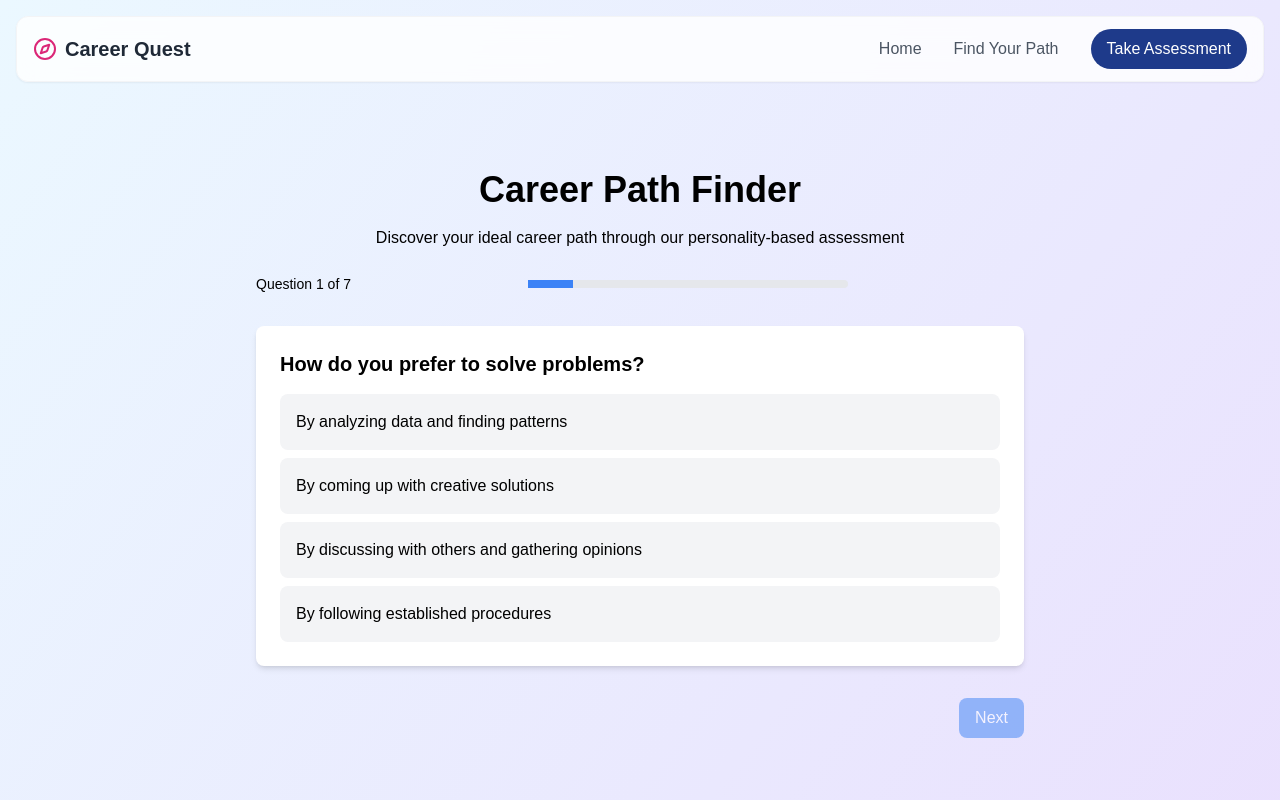
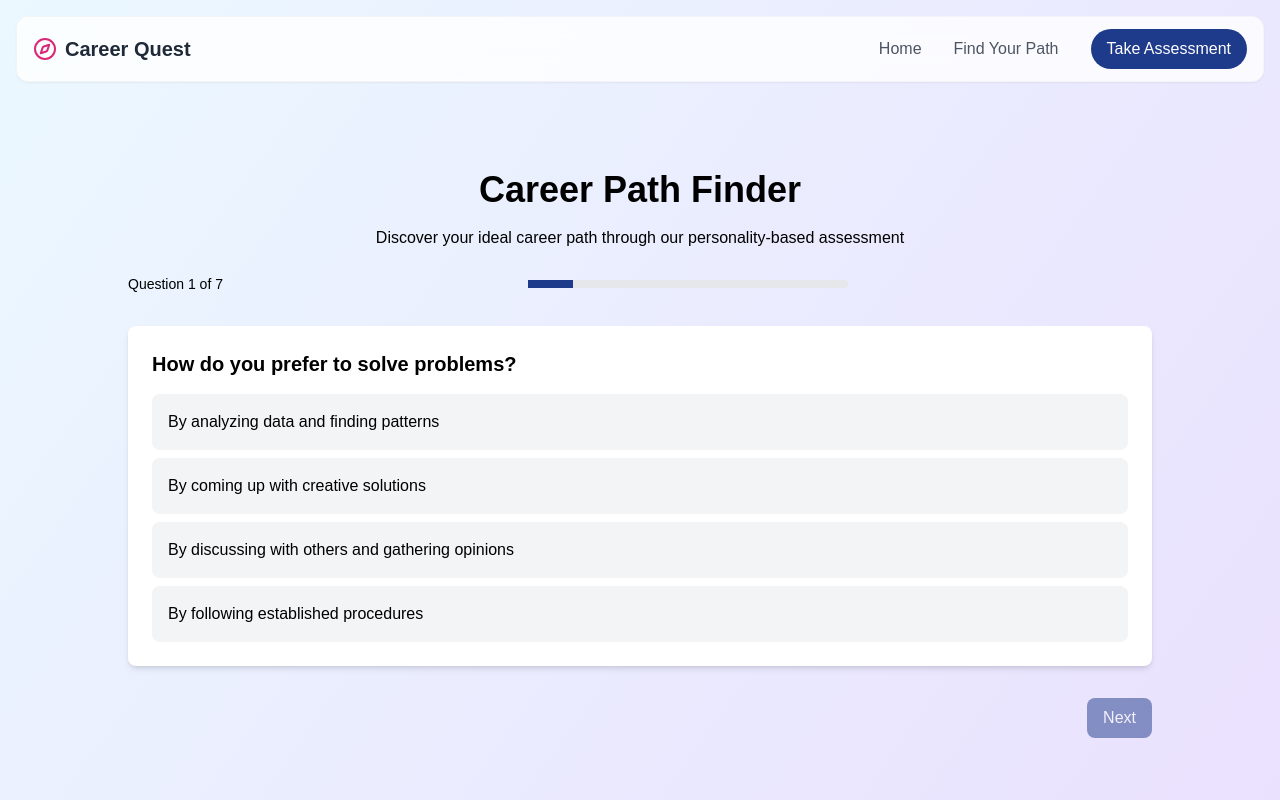
Before and after one commit to CareerQuests/CareerQuest-Next-MVP, a Next.js app: page /assessment in a window 1280 px wide. Shown: the top 800 px of the page. Built offline with nearby package versions, Linux system fonts and the light colour scheme.

Commit message:
updates in design

```diff
--- a/app/assessment/page.js
+++ b/app/assessment/page.js
@@ -7,7 +7,7 @@ export default function Assessment() {
     <>
       <Navbar />
       <main className="min-h-screen py-8 px-4 mt-14">
-        <div className="max-w-3xl mx-auto space-y-6">
+        <div className="max-w-5xl mx-auto space-y-6">
           <div className="text-center">
             <h1 className="text-4xl font-bold mb-4">Career Path Finder</h1>
             <p className="text-muted-foreground">
--- a/app/components/assessment/CareerQuiz.js
+++ b/app/components/assessment/CareerQuiz.js
@@ -56,7 +56,7 @@ export default function CareerQuiz() {
         <div className="w-full max-w-xs mx-auto">
           <div className="relative h-2 bg-gray-200 rounded">
             <div
-              className="absolute h-full bg-blue-500"
+              className="absolute h-full bg-blue-900"
               style={{ width: `${progress}%` }}
             ></div>
           </div>
@@ -74,11 +74,11 @@ export default function CareerQuiz() {
         <button
           onClick={handleNext}
           disabled={!isAnswered}
-          className={`bg-blue-500 text-white py-2 px-4 rounded-lg transition duration-200
+          className={`bg-blue-900 text-white py-2 px-4 rounded-lg transition duration-200
             ${
               !isAnswered
                 ? "opacity-50 cursor-not-allowed"
-                : "hover:bg-blue-600"
+                : "hover:bg-blue-800"
             }`}
         >
           {currentQuestion === careerQuestions.length - 1
--- a/app/components/assessment/QuestionCard.js
+++ b/app/components/assessment/QuestionCard.js
@@ -16,7 +16,7 @@ export default function QuestionCard({
               className={`w-full p-4 text-left rounded-lg transition duration-200
                 ${
                   isSelected
-                    ? "bg-blue-500 text-white"
+                    ? "bg-blue-900 text-white"
                     : "bg-gray-100 hover:bg-gray-200"
                 }
                 ${
```
